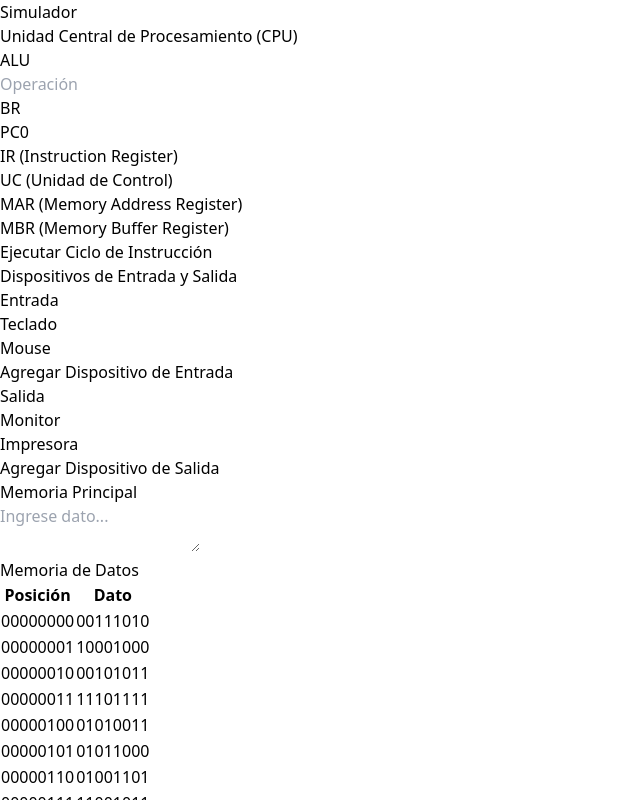
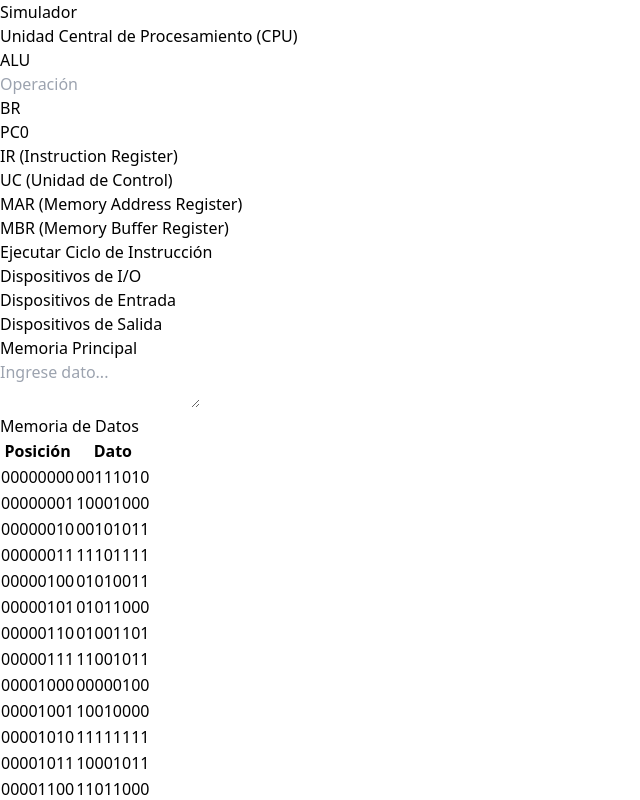
Before and after one commit to Sebastian906/Arquitectura-Frontend, a React (Vite) app: page / in a window 1280 px wide. Shown: the top 800 px of the page, without its empty margins (0-640 px from the left). Built offline with nearby package versions, Linux system fonts and the light colour scheme.

Commit message:
Configuración del componente para los Dispositivos IO

```diff
--- a/src/components/DispositivosIO.jsx
+++ b/src/components/DispositivosIO.jsx
@@ -1,59 +1,56 @@
-import React, { useState } from 'react';
+import React, { useCallback, useState } from 'react';
 
-const DispositivosIO = ({ obtenerEntrada, obtenerSalida, agregarDispositivo }) => {
-    const [entrada, setEntrada] = useState(obtenerEntrada() || []); // Lista de entrada inicial
-    const [salida, setSalida] = useState(obtenerSalida() || []); // Lista de salida inicial
+const DispositivosIO = ({ obtenerEntrada, obtenerSalida }) => {
+    const [dispositivos, setDispositivos] = useState({
+        entrada: [],
+        salida: []
+    });
 
-    const manejarAgregarDispositivo = (tipo) => {
-        const nuevoDispositivo = agregarDispositivo(tipo);
+    const agregarDispositivo = useCallback((tipo, dispositivo) => {
+        setDispositivos(prev => ({
+            ...prev,
+            [tipo]: [...prev[tipo], {
+                nombre: dispositivo,
+                estado: 'Conectado',
+                ultimaTransferencia: null
+            }]
+        }));
+    }, []);
 
-        // Validar si el usuario ingresó un dispositivo válido
-        if (!nuevoDispositivo || nuevoDispositivo.trim() === "") {
-            return; // No hacer nada si el usuario cancela o deja el campo vacío
-        }
-        if (tipo === 'entrada') {
-            setEntrada((prev) => [...prev, nuevoDispositivo]);
-        } else if (tipo === 'salida') {
-            setSalida((prev) => [...prev, nuevoDispositivo]);
-        }
-    };
+    const transferirDatos = useCallback((tipo, dispositivo, datos) => {
+        setDispositivos(prev => ({
+            ...prev,
+            [tipo]: prev[tipo].map(dev =>
+                dev.nombre === dispositivo
+                    ? { ...dev, ultimaTransferencia: datos }
+                    : dev
+            )
+        }));
+    }, []);
 
     return (
         <div className="p-4 shadow-md rounded-lg">
-            <h2 className="text-lg font-bold mb-4 text-slate-800">
-                Dispositivos de Entrada y Salida
-            </h2>
+            <h2 className="text-lg font-bold mb-4 text-slate-800">Dispositivos de I/O</h2>
             <div className="flex flex-col md:flex-row gap-4">
-                {/* Lista de dispositivos de entrada */}
-                <div className="flex-1">
-                    <h3 className="text-md font-semibold text-gray-700">Entrada</h3>
-                    <ul className="list-disc list-inside text-gray-600">
-                        {entrada.map((dispositivo, index) => (
-                            <li key={index}>{dispositivo}</li>
-                        ))}
-                    </ul>
-                    <button
-                        onClick={() => manejarAgregarDispositivo('entrada')}
-                        className="mt-2 bg-blue-500 text-white px-4 py-2 rounded hover:bg-blue-600"
-                    >
-                        Agregar Dispositivo de Entrada
-                    </button>
+                <div className='flex-1'>
+                    <h3 className="text-md font-semibold text-gray-700">Dispositivos de Entrada</h3>
+                    {dispositivos.entrada.map((dev, index) => (
+                        <div key={index}>
+                            {dev.nombre} - {dev.estado}
+                            Última transferencia: {dev.ultimaTransferencia || 'N/A'}
+                        </div>
+                    ))}
                 </div>
-
-                {/* Lista de dispositivos de salida */}
-                <div className="flex-1">
-                    <h3 className="text-md font-semibold text-gray-700">Salida</h3>
-                    <ul className="list-disc list-inside text-gray-600">
-                        {salida.map((dispositivo, index) => (
-                            <li key={index}>{dispositivo}</li>
-                        ))}
-                    </ul>
-                    <button
-                        onClick={() => manejarAgregarDispositivo('salida')}
-                        className="mt-2 bg-green-500 text-white px-4 py-2 rounded hover:bg-green-600"
-                    >
-                        Agregar Dispositivo de Salida
-                    </button>
+            </div>
+            <div className="flex flex-col md:flex-row gap-4">
+                <div className='flex-1'>
+                    <h3 className="text-md font-semibold text-gray-700">Dispositivos de Salida</h3>
+                    {dispositivos.salida.map((dev, index) => (
+                        <div key={index}>
+                            {dev.nombre} - {dev.estado}
+                            Última transferencia: {dev.ultimaTransferencia || 'N/A'}
+                        </div>
+                    ))}
                 </div>
             </div>
         </div>
```
